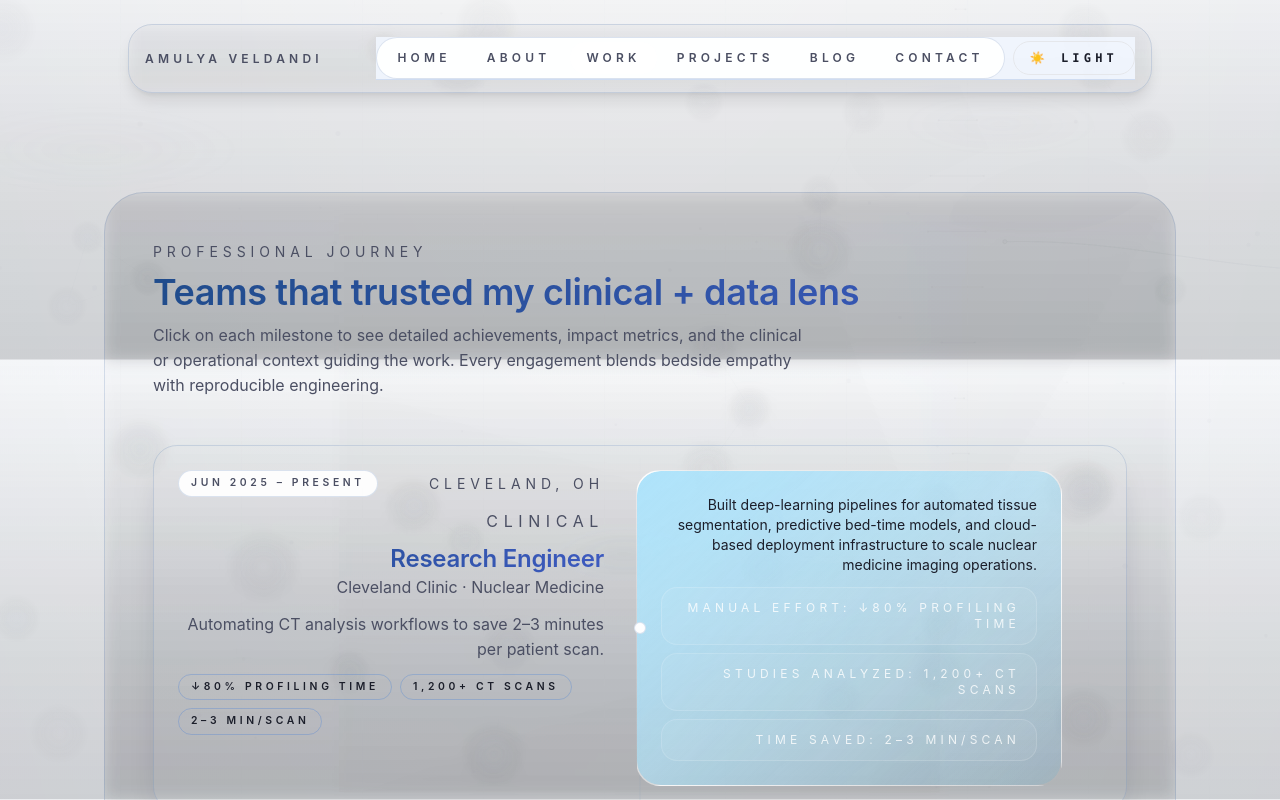
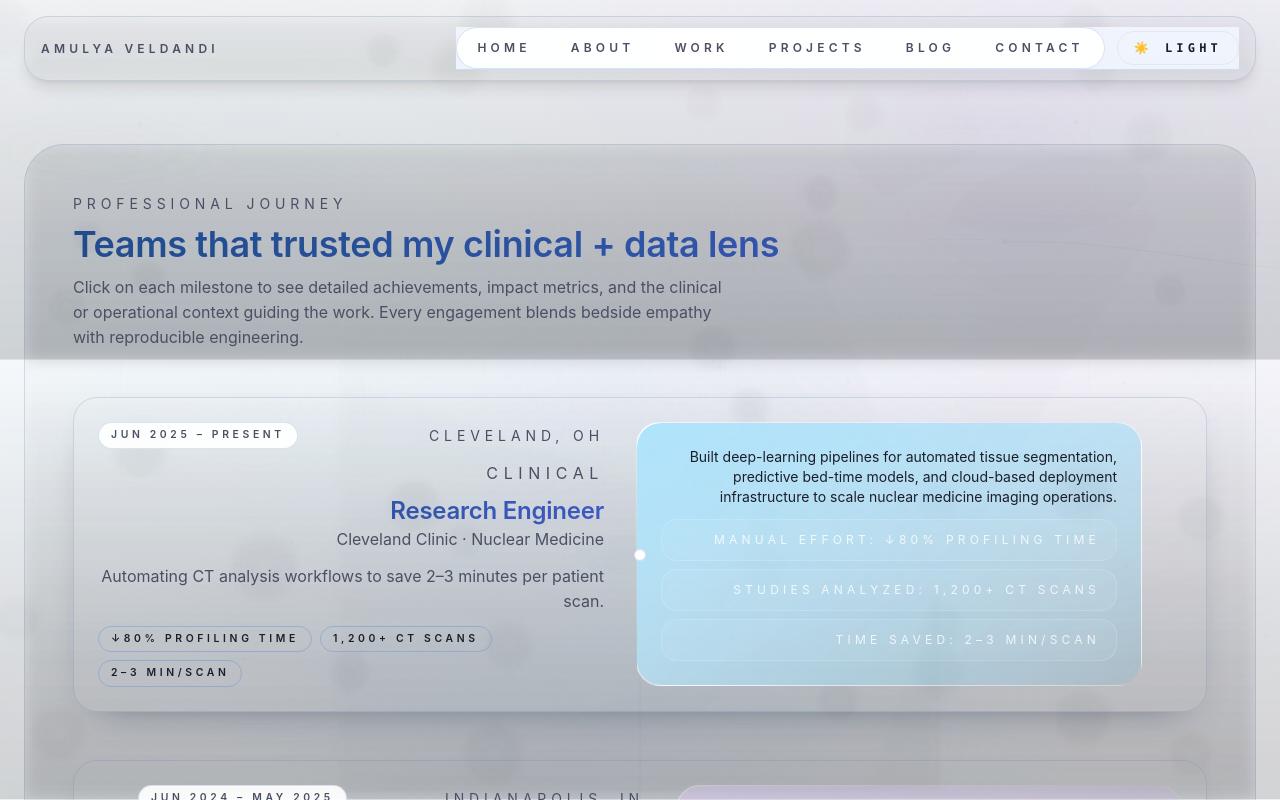
Before and after one commit to AmulyaVeldandi/amulyaveldandi.github.io, a Next.js app in the folder my-app/: page /work in a window 1280 px wide. Shown: the top 800 px of the page. Built offline with nearby package versions, Linux system fonts and the light colour scheme.

Commit message:
Improve portfolio theme, spacing, and layout

```diff
--- a/my-app/app/about/page.tsx
+++ b/my-app/app/about/page.tsx
@@ -36,7 +36,7 @@ const timelinePreview = experienceTimeline.slice(0, 3);
 
 export default function AboutPage() {
   return (
-    <div className="pb-24">
+    <div className="pb-12">
       <StorySection
         eyebrow={storyContent.eyebrow}
         title={storyContent.title}
@@ -49,7 +49,7 @@ export default function AboutPage() {
 
       <ValuesGrid values={storyContent.values} />
 
-      <AnimatedSection className="section-spacing space-y-6 rounded-[2.5rem] border border-[var(--border-muted)] bg-[var(--surface)]/90 p-6 backdrop-blur sm:p-10 lg:space-y-8 lg:p-12">
+      <AnimatedSection className="section-spacing space-y-4 rounded-[2.5rem] border border-[var(--border-muted)] bg-[var(--surface)]/90 p-4 backdrop-blur sm:p-6 lg:space-y-5 lg:p-8">
         <header className="flex flex-col gap-2 lg:flex-row lg:items-end lg:justify-between">
           <div>
             <p className="text-fluid-xs uppercase tracking-[0.35em] text-[var(--muted)]">Career Journey</p>
@@ -65,11 +65,11 @@ export default function AboutPage() {
             View full experience →
           </Link>
         </header>
-        <div className="grid gap-5 md:grid-cols-3 md:gap-6">
+        <div className="grid gap-4 md:grid-cols-3 md:gap-5">
           {timelinePreview.map((entry) => (
             <article
               key={entry.id}
-              className="rounded-2xl border border-[var(--border-muted)] bg-[var(--surface-elevated)]/85 p-6 shadow-card"
+              className="rounded-2xl border border-[var(--border-muted)] bg-[var(--surface-elevated)]/85 p-4 shadow-card"
             >
               <p className="text-fluid-sm uppercase tracking-[0.35em] text-[var(--muted)]">{entry.period}</p>
               <h3 className="mt-2 text-fluid-lg font-semibold text-[var(--foreground)]">{entry.title}</h3>
--- a/my-app/app/globals.css
+++ b/my-app/app/globals.css
@@ -3,59 +3,59 @@
 @tailwind utilities;
 
 :root {
-  --background: #f4f7fb;
-  --background-accent: #e6f1ff;
+  /* Modern refined palette with better contrast */
+  --background: #f8fafc;
+  --background-accent: #e0f2fe;
   --background-strong: #ffffff;
-  --foreground: #1b1e2a;
-  --foreground-muted: #4b4f63;
-  --surface: rgba(255, 255, 255, 0.92);
-  --surface-muted: rgba(236, 244, 255, 0.86);
-  --border: rgba(92, 126, 180, 0.22);
-  --shadow: rgba(25, 62, 120, 0.16);
-  --nav-background: rgba(241, 247, 255, 0.9);
-  --nav-border: rgba(104, 142, 204, 0.24);
-  --link: #234d8f;
-  --link-hover: #17386a;
-  --heading-start: #204c8c;
-  --heading-end: #3d5abf;
-  --project-placeholder: rgba(79, 135, 206, 0.14);
-  --accent: #346cf1;
-  --accent-light: #5bbad6;
-  --accent-muted: rgba(74, 128, 214, 0.22);
-  --accent-soft: rgba(104, 142, 204, 0.18);
-  --accent-border: rgba(74, 128, 214, 0.32);
+  --foreground: #0f172a;
+  --foreground-muted: #475569;
+  --surface: rgba(255, 255, 255, 0.95);
+  --surface-muted: rgba(241, 245, 249, 0.9);
+  --border: rgba(100, 116, 139, 0.18);
+  --shadow: rgba(15, 23, 42, 0.08);
+  --nav-background: rgba(248, 250, 252, 0.95);
+  --nav-border: rgba(100, 116, 139, 0.2);
+  --link: #0369a1;
+  --link-hover: #075985;
+  --heading-start: #0c4a6e;
+  --heading-end: #3b82f6;
+  --project-placeholder: rgba(59, 130, 246, 0.12);
+  --accent: #3b82f6;
+  --accent-light: #60a5fa;
+  --accent-muted: rgba(59, 130, 246, 0.15);
+  --accent-soft: rgba(59, 130, 246, 0.1);
+  --accent-border: rgba(59, 130, 246, 0.3);
   --muted: var(--foreground-muted);
   --border-muted: var(--border);
   --border-accent: var(--accent-border);
-  --surface-elevated: rgba(255, 255, 255, 0.96);
-  --accent-foreground: #0f1320;
-  --accent-shadow: rgba(39, 82, 160, 0.22);
-  --accent-shadow-strong: rgba(27, 70, 150, 0.3);
-  --accent-glow: rgba(112, 186, 247, 0.35);
-  --pattern-color: rgba(52, 108, 241, 0.07);
-  --surface-chip: rgba(247, 251, 255, 0.85);
-  --surface-chip-strong: rgba(233, 244, 255, 0.9);
-  --hero-glow-inner: rgba(255, 255, 255, 0.78);
-  --hero-glow-outer: rgba(112, 192, 255, 0.32);
-  --hero-blob-left: rgba(67, 179, 246, 0.22);
-  --hero-blob-right: rgba(135, 112, 255, 0.24);
-  --hero-flare: rgba(222, 240, 255, 0.72);
-  --hero-flare-secondary: rgba(188, 220, 255, 0.58);
-  --hero-grid-color: rgba(84, 148, 230, 0.18);
-  --hero-ring-color: rgba(74, 128, 214, 0.18);
-  --hero-ring-highlight: rgba(104, 170, 248, 0.28);
-  --hero-noise-color: rgba(58, 98, 182, 0.1);
+  --surface-elevated: rgba(255, 255, 255, 0.98);
+  --accent-foreground: #ffffff;
+  --accent-shadow: rgba(59, 130, 246, 0.2);
+  --accent-shadow-strong: rgba(59, 130, 246, 0.35);
+  --accent-glow: rgba(96, 165, 250, 0.4);
+  --pattern-color: rgba(148, 163, 184, 0.05);
+  --surface-chip: rgba(241, 245, 249, 0.9);
+  --surface-chip-strong: rgba(226, 232, 240, 0.95);
+  --hero-glow-inner: rgba(255, 255, 255, 0.85);
+  --hero-glow-outer: rgba(96, 165, 250, 0.25);
+  --hero-blob-left: rgba(59, 130, 246, 0.15);
+  --hero-blob-right: rgba(99, 102, 241, 0.18);
+  --hero-flare: rgba(224, 242, 254, 0.8);
+  --hero-flare-secondary: rgba(186, 230, 253, 0.6);
+  --hero-grid-color: rgba(148, 163, 184, 0.12);
+  --hero-ring-color: rgba(100, 116, 139, 0.15);
+  --hero-ring-highlight: rgba(96, 165, 250, 0.25);
+  --hero-noise-color: rgba(71, 85, 105, 0.08);
 }
 
 body {
   color: var(--foreground);
   background-color: var(--background);
   background-image:
-    radial-gradient(160% 140% at 50% -20%, var(--background-strong) 0%, rgba(0, 0, 0, 0) 70%),
-    linear-gradient(130deg, rgba(196, 200, 208, 0.18), rgba(0, 0, 0, 0)),
-    repeating-linear-gradient(135deg, transparent 0 34px, var(--pattern-color) 34px 35px),
-    repeating-linear-gradient(0deg, transparent 0 30px, var(--pattern-color) 30px 31px);
-  background-blend-mode: lighten, normal, overlay, overlay;
+    radial-gradient(circle at 20% 50%, rgba(224, 242, 254, 0.3) 0%, transparent 50%),
+    radial-gradient(circle at 80% 20%, rgba(196, 181, 253, 0.15) 0%, transparent 50%),
+    radial-gradient(circle at 50% 80%, rgba(147, 197, 253, 0.12) 0%, transparent 50%);
+  background-attachment: fixed;
   position: relative;
   isolation: isolate;
   font-family: 'Inter', 'Helvetica Neue', Helvetica, Arial, sans-serif;
@@ -2985,6 +2985,79 @@ html {
   }
 }
 
+/* ========================================
+   SPACING UTILITIES
+   ======================================== */
+
+/* Consistent Card Padding */
+.card-padding-sm {
+  padding: 1rem; /* 16px - Small cards, metrics */
+}
+
+.card-padding-md {
+  padding: 1.5rem; /* 24px mobile */
+}
+
+@media (min-width: 640px) {
+  .card-padding-md {
+    padding: 2rem; /* 32px tablet+ */
+  }
+}
+
+.card-padding-lg {
+  padding: 1.5rem; /* 24px mobile */
+}
+
+@media (min-width: 640px) {
+  .card-padding-lg {
+    padding: 2.5rem; /* 40px tablet */
+  }
+}
+
+@media (min-width: 1024px) {
+  .card-padding-lg {
+    padding: 3rem; /* 48px desktop */
+  }
+}
+
+/* Consistent Grid Gaps */
+.grid-gap-cards {
+  gap: 1.5rem; /* 24px mobile */
+}
+
+@media (min-width: 768px) {
+  .grid-gap-cards {
+    gap: 2rem; /* 32px desktop */
+  }
+}
+
+.grid-gap-tight {
+  gap: 0.5rem; /* 8px - for badges, tags */
+}
+
+@media (min-width: 640px) {
+  .grid-gap-tight {
+    gap: 0.75rem; /* 12px tablet+ */
+  }
+}
+
+/* Section Vertical Spacing */
+.section-vertical-spacing {
+  margin-bottom: 3rem; /* 48px mobile */
+}
+
+@media (min-width: 640px) {
+  .section-vertical-spacing {
+    margin-bottom: 4rem; /* 64px tablet */
+  }
+}
+
+@media (min-width: 1024px) {
+  .section-vertical-spacing {
+    margin-bottom: 5rem; /* 80px desktop */
+  }
+}
+
 /* Touch Target */
 .touch-target {
   min-width: var(--tap-target-min);
--- a/my-app/app/layout.tsx
+++ b/my-app/app/layout.tsx
@@ -65,13 +65,13 @@ interface RootLayoutProps {
 export default function RootLayout({ children }: RootLayoutProps) {
   return (
     <html lang="en" suppressHydrationWarning>
-      <body className="relative min-h-screen bg-[var(--background)] text-[var(--foreground)] antialiased transition-colors duration-500">
+      <body className="relative min-h-screen bg-gray-50 text-[var(--foreground)] antialiased transition-colors duration-500">
         <script dangerouslySetInnerHTML={{ __html: themeInitScript }} />
         <ThemeProvider>
           <NeuralBackground />
           <Navigation links={navLinks} />
           <div className="relative z-10 flex min-h-screen flex-col">
-            <main className="flex-1 w-full max-w-prose-wide mx-auto px-5 pb-24 pt-32 sm:px-8 lg:px-12 xl:px-16">{children}</main>
+            <main className="flex-1 w-full max-w-7xl mx-auto px-4 pb-12 pt-20 sm:px-6 lg:px-6">{children}</main>
             <Footer />
           </div>
           <Toaster />
--- a/my-app/components/about/SkillsGrid.tsx
+++ b/my-app/components/about/SkillsGrid.tsx
@@ -29,7 +29,7 @@ export function SkillsGrid() {
     <AnimatedSection
       id="skills"
       data-nav-section
-      className="section-spacing space-y-10 lg:space-y-12 rounded-[2.5rem] border border-[var(--border-muted)] bg-[var(--surface)]/90 p-6 backdrop-blur sm:p-10 lg:p-12"
+      className="section-spacing space-y-6 lg:space-y-8 rounded-[2.5rem] border border-[var(--border-muted)] bg-[var(--surface)]/90 p-4 backdrop-blur sm:p-6 lg:p-8"
     >
       <div className="flex flex-col gap-4 lg:flex-row lg:items-end lg:justify-between">
         <div>
@@ -67,10 +67,10 @@ export function SkillsGrid() {
           );
         })}
       </div>
-      <div className="rounded-3xl border border-[var(--border-muted)] bg-[var(--surface-elevated)]/85 p-6 shadow-card">
+      <div className="rounded-3xl border border-[var(--border-muted)] bg-[var(--surface-elevated)]/85 p-4 shadow-card">
         <p className="text-fluid-sm text-[var(--muted)]">{currentCategory.summary}</p>
       </div>
-      <div className="grid gap-5 md:grid-cols-2 md:gap-6">
+      <div className="grid gap-4 md:grid-cols-2 md:gap-5">
         {filteredSkills.map((skill) => {
           const related = (skill.relatedProjects ?? []).map((slug) => projectLookup.get(slug) ?? slug);
           return (
@@ -79,7 +79,7 @@ export function SkillsGrid() {
               initial={{ opacity: 0, y: 12 }}
               animate={{ opacity: 1, y: 0 }}
               transition={{ duration: 0.4, ease: "easeOut" }}
-              className="group relative overflow-hidden rounded-3xl border border-[var(--border-muted)] bg-[var(--surface)]/90 p-6 shadow-card"
+              className="group relative overflow-hidden rounded-3xl border border-[var(--border-muted)] bg-[var(--surface)]/90 p-4 shadow-card"
             >
               <div className="flex items-center justify-between gap-4">
                 <h3 className="text-fluid-lg font-semibold text-[var(--foreground)]">{skill.name}</h3>
@@ -111,8 +111,8 @@ export function SkillsGrid() {
           );
         })}
         {filteredSkills.length === 0 ? (
-          <p className="rounded-3xl border border-dashed border-[var(--border-muted)] bg-[var(--surface)]/90 p-6 text-sm text-[var(--muted)] md:col-span-2">
-            No skills match “{search}”. Try another keyword or select a different category.
+          <p className="rounded-3xl border border-dashed border-[var(--border-muted)] bg-[var(--surface)]/90 p-4 text-sm text-[var(--muted)] md:col-span-2">
+            No skills match "{search}". Try another keyword or select a different category.
           </p>
         ) : null}
       </div>
--- a/my-app/components/contact/ContactForm.tsx
+++ b/my-app/components/contact/ContactForm.tsx
@@ -61,7 +61,7 @@ export default function ContactForm() {
             name="name"
             value={state.name}
             onChange={handleChange}
-            className="mt-2 rounded-full border border-accent bg-[color:var(--surface-chip)] px-4 py-2 text-sm text-[color:var(--foreground)] focus:border-accent focus:outline-none"
+            className="mt-2 rounded-full border border-accent bg-[color:var(--surface-chip)] px-4 py-3 text-sm text-[color:var(--foreground)] focus:border-accent focus:outline-none"
             placeholder="Your name"
             required
           />
@@ -73,7 +73,7 @@ export default function ContactForm() {
             name="email"
             value={state.email}
             onChange={handleChange}
-            className="mt-2 rounded-full border border-accent bg-[color:var(--surface-chip)] px-4 py-2 text-sm text-[color:var(--foreground)] focus:border-accent focus:outline-none"
+            className="mt-2 rounded-full border border-accent bg-[color:var(--surface-chip)] px-4 py-3 text-sm text-[color:var(--foreground)] focus:border-accent focus:outline-none"
             placeholder="you@example.com"
             required
           />
--- a/my-app/components/home/FeatureHighlights.tsx
+++ b/my-app/components/home/FeatureHighlights.tsx
@@ -6,12 +6,12 @@ export function FeatureHighlights() {
     <AnimatedSection
       id="highlights"
       data-nav-section
-      className="section-spacing grid gap-5 sm:grid-cols-2 sm:gap-6 lg:grid-cols-3 lg:gap-8"
+      className="section-spacing grid gap-4 sm:grid-cols-2 lg:grid-cols-3 md:gap-5"
     >
       {profile.highlights.map((item) => (
         <article
           key={item.title}
-          className="rounded-3xl border border-[var(--border-muted)] bg-[var(--surface)]/85 p-6 sm:p-7 lg:p-8 backdrop-blur transition hover:-translate-y-1 hover:border-[var(--border-accent)] hover:bg-[var(--surface-elevated)]/90"
+          className="rounded-3xl border border-[var(--border-muted)] bg-[var(--surface)]/85 p-4 sm:p-5 backdrop-blur transition hover:-translate-y-1 hover:border-[var(--border-accent)] hover:bg-[var(--surface-elevated)]/90"
         >
           <span className="text-3xl" aria-hidden>
             {item.icon}
--- a/my-app/components/home/Hero.tsx
+++ b/my-app/components/home/Hero.tsx
@@ -70,10 +70,10 @@ export function Hero() {
     <section
       id="hero"
       data-nav-section
-      className="relative flex min-h-[90vh] flex-col justify-center gap-12 pb-24 pt-32 lg:gap-16 lg:pb-32"
+      className="relative flex min-h-[90vh] flex-col justify-center gap-8 pb-12 pt-20 lg:gap-10 lg:pb-20"
     >
       <motion.div
-        className="max-w-prose space-y-8 lg:space-y-10"
+        className="max-w-prose space-y-5 lg:space-y-6"
         initial="initial"
         animate="animate"
         variants={{
--- a/my-app/components/layout/Footer.tsx
+++ b/my-app/components/layout/Footer.tsx
@@ -23,7 +23,7 @@ const links = [
 
 export default function Footer() {
   return (
-    <footer className="section-spacing rounded-3xl border border-[var(--border-muted)] bg-[var(--surface-chip-strong)] px-6 py-10 sm:px-10 sm:py-12 text-[var(--foreground)]">
+    <footer className="section-spacing rounded-3xl border border-[var(--border-muted)] bg-[var(--surface-chip-strong)] px-4 py-8 sm:px-6 sm:py-10 text-[var(--foreground)]">
       <div className="flex flex-col gap-6 sm:flex-row sm:items-center sm:justify-between">
         <div className="space-y-2">
           <p className="text-fluid-sm font-semibold text-[var(--foreground)]">Stay Connected</p>
@@ -47,7 +47,7 @@ export default function Footer() {
           ))}
         </div>
       </div>
-      <div className="mt-8 flex flex-col gap-3 sm:flex-row sm:items-center sm:justify-between">
+      <div className="mt-5 flex flex-col gap-3 sm:flex-row sm:items-center sm:justify-between">
         <div className="group flex items-center gap-4">
           <div className="chibi-brain" aria-label="Chibi brain mascot" role="img">
             <span />
@@ -65,7 +65,7 @@ export default function Footer() {
           Crafted with empathy-driven AI design.
         </div>
       </div>
-      <p className="mt-8 text-fluid-xs uppercase tracking-[0.35em] text-[var(--muted)]">
+      <p className="mt-5 text-fluid-xs uppercase tracking-[0.35em] text-[var(--muted)]">
         © {new Date().getFullYear()} Amulya Veldandi · Designed for trustworthy AI in healthcare
       </p>
     </footer>
--- a/my-app/components/layout/Navigation.tsx
+++ b/my-app/components/layout/Navigation.tsx
@@ -131,20 +131,21 @@ export default function Navigation({ links }: NavigationProps) {
     <>
       <header
         className={clsx(
-          "fixed inset-x-0 top-0 z-30 flex justify-center px-4 transition-all duration-300",
-          scrolled ? "pt-4" : "pt-6",
+          "fixed inset-x-0 top-0 z-30 transition-all duration-300",
+          scrolled ? "pt-3 shadow-sm" : "pt-4",
           hidden ? "-translate-y-full" : "translate-y-0",
         )}
       >
-        <div className="relative flex w-full max-w-5xl items-center justify-between rounded-3xl border border-[var(--border-muted)] bg-[var(--surface-elevated)]/90 px-4 py-3 shadow-lg backdrop-blur">
+        <div className="max-w-7xl mx-auto px-4 sm:px-6 lg:px-6">
+          <div className="relative flex w-full items-center justify-between rounded-3xl border border-[var(--border-muted)] bg-[var(--surface-elevated)]/90 px-4 py-2.5 shadow-lg backdrop-blur">
           <Link
             href="/"
             className="text-xs font-semibold uppercase tracking-[0.35em] text-[var(--muted)] transition hover:text-[var(--foreground)]"
           >
             Amulya Veldandi
           </Link>
-          <nav className="hidden items-center gap-2 lg:flex">
-            <ul className="flex items-center gap-1 rounded-full border border-[var(--border-muted)] bg-[var(--surface)] p-1">
+          <nav className="hidden items-center gap-3 lg:flex">
+            <ul className="flex items-center gap-2 rounded-full border border-[var(--border-muted)] bg-[var(--surface)] p-1">
               {links.map((link) => {
                 const isActive =
                   activeHref === link.href ||
@@ -194,6 +195,7 @@ export default function Navigation({ links }: NavigationProps) {
               <span className="absolute left-0 bottom-0 block h-[2px] w-full bg-current transition-all" />
             </motion.span>
           </button>
+          </div>
         </div>
       </header>
       <MobileMenu
--- a/my-app/components/shared/Button.tsx
+++ b/my-app/components/shared/Button.tsx
@@ -35,9 +35,9 @@ const variantClasses: Record<NonNullable<BaseProps["variant"]>, string> = {
 };
 
 const sizeClasses: Record<NonNullable<BaseProps["size"]>, string> = {
-  sm: "px-4 py-2.5 text-fluid-xs uppercase tracking-[0.32em] min-h-[2.5rem]",
-  md: "px-5 py-3 text-fluid-xs uppercase tracking-[0.32em] min-h-tap",
-  lg: "px-7 py-3.5 text-fluid-sm uppercase tracking-[0.32em] min-h-tap",
+  sm: "px-3 py-1.5 text-fluid-xs uppercase tracking-[0.32em] min-h-[2.5rem]",
+  md: "px-4 py-2 text-fluid-xs uppercase tracking-[0.32em] min-h-tap",
+  lg: "px-5 py-2.5 text-fluid-sm uppercase tracking-[0.32em] min-h-tap",
 };
 
 export function Button(props: ButtonProps) {
```
Also changed, not shown: my-app/components/about/StorySection.tsx (+6 -6 lines), 2 other files (tests, documents, lock files or other folders).
